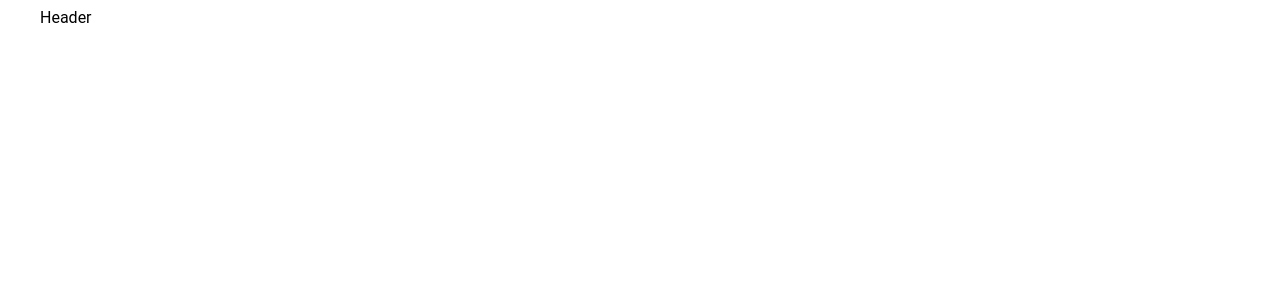
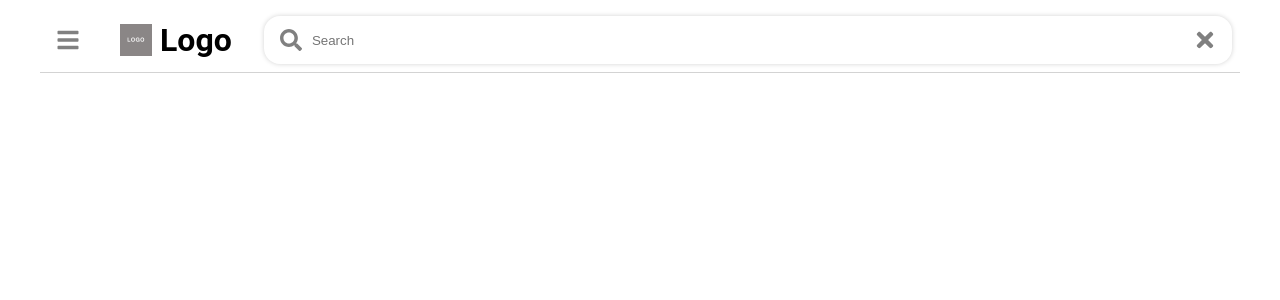
Before and after one commit to fav757/react_task_manager, a React (Create React App) app: page / in a window 1280 px wide. Shown: the top 300 px of the page. Built offline with nearby package versions, Linux system fonts and the light colour scheme.

Commit message:
Header components were combined

```diff
--- a/src/components/Header/Header.js
+++ b/src/components/Header/Header.js
@@ -1,8 +1,16 @@
 import React from 'react';
+import styles from './Header.module.css';
+import BurgerButton from '../BurgerButton/BurgerButton';
+import SearchPanel from '../SearchPanel/SearchPanel';
+import Logo from '../Logo/Logo';
 
 function Header() {
   return (
-    <header>Header</header>
+    <header className={styles.wrap}>
+      <BurgerButton />
+      <Logo />
+      <SearchPanel />
+    </header>
   );
 }
 
--- /dev/null
+++ b/src/components/Header/Header.module.css
@@ -0,0 +1,7 @@
+.wrap {
+  border-bottom: 1px solid lightgray;
+  display: flex;
+  align-items: center;
+  padding: 0.5rem;
+  gap: 2rem;
+}
```
